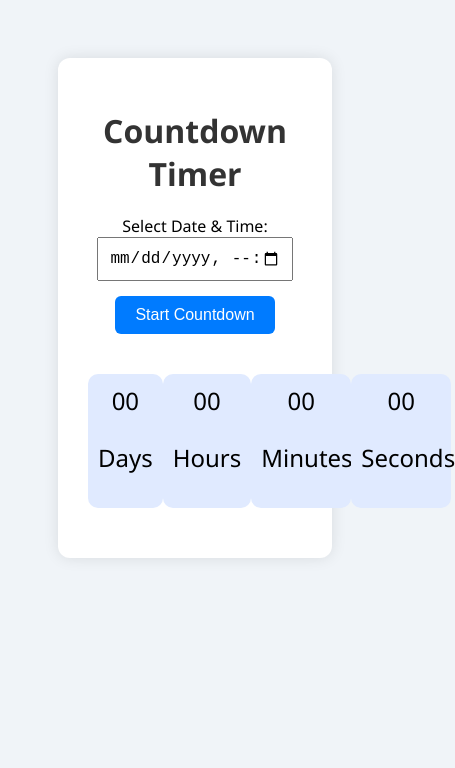
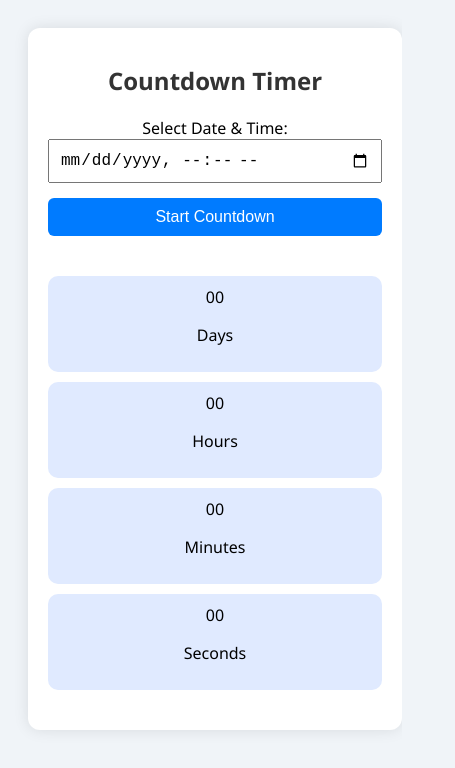
Before and after one commit to kritikaprjapati/Countdown-Timer, a plain HTML site: page Countdown Timer/index.html in a window 390 px wide. Shown: the whole page, 455 px wide, since content can reach past the window. Drawn offline with Linux system fonts and the light colour scheme.

Commit message:
style.css

```diff
--- a/Countdown Timer/style.css
+++ b/Countdown Timer/style.css
@@ -2,14 +2,15 @@ body {
   font-family: 'Segoe UI', sans-serif;
   background: #f0f4f8;
   text-align: center;
-  padding: 50px;
+  padding: 20px; /* reduced for small screens */
 }
 
 .container {
   background: #ffffff;
-  padding: 30px;
+  padding: 20px;
   border-radius: 12px;
   max-width: 500px;
+  width: 100%; /* responsive width */
   margin: auto;
   box-shadow: 0 0 15px rgba(0, 0, 0, 0.1);
 }
@@ -17,13 +18,15 @@ body {
 h1 {
   margin-bottom: 20px;
   color: #333;
+  font-size: 1.8rem;
 }
 
 input[type="datetime-local"] {
   padding: 10px;
   font-size: 16px;
   margin-bottom: 15px;
-  width: 80%;
+  width: 100%;
+  box-sizing: border-box;
 }
 
 button {
@@ -35,6 +38,7 @@ button {
   border-radius: 6px;
   cursor: pointer;
   margin-bottom: 20px;
+  width: 100%;
 }
 
 button:hover {
@@ -44,15 +48,18 @@ button:hover {
 #countdown {
   display: flex;
   justify-content: space-around;
-  font-size: 24px;
+  flex-wrap: wrap; /* wrap items on small screens */
+  font-size: 1.2rem;
   margin-top: 20px;
+  gap: 10px;
 }
 
 #countdown div {
   padding: 10px;
   background: #e0eaff;
   border-radius: 10px;
-  width: 80px;
+  min-width: 70px;
+  flex: 1 1 40%;
 }
 
 #message {
@@ -60,3 +67,18 @@ button:hover {
   font-weight: bold;
   color: green;
 }
+
+/* Mobile adjustments */
+@media (max-width: 480px) {
+  h1 {
+    font-size: 1.5rem;
+  }
+
+  #countdown {
+    font-size: 1rem;
+  }
+
+  #countdown div {
+    min-width: 45%;
+  }
+}
```
